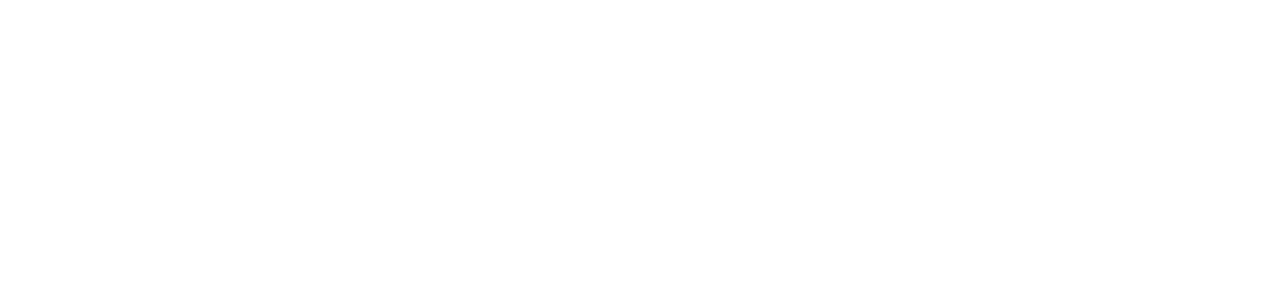
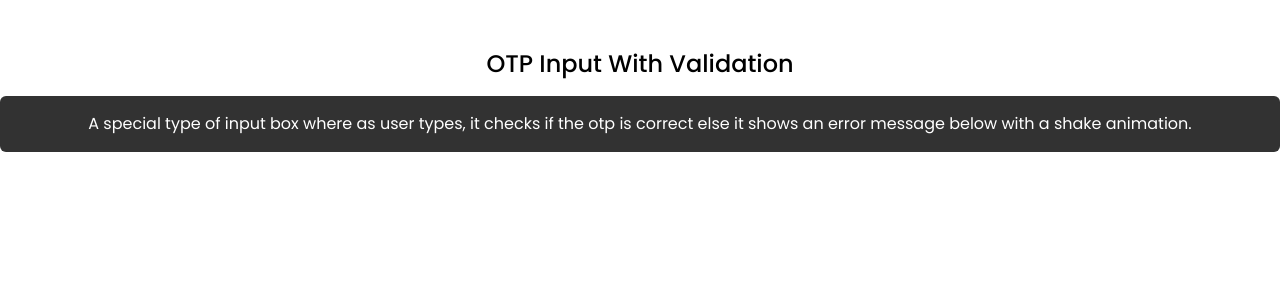
Before and after one commit to Vijay-948/forntend-ui, a React (Create React App) app: page /pin in a window 1280 px wide. Before the commit this address had no page. Shown: the top 300 px of the page. Built offline with nearby package versions, Linux system fonts and the light colour scheme.

Commit message:
otp-verify

```diff
--- a/src/App.tsx
+++ b/src/App.tsx
@@ -24,6 +24,7 @@ import Products from "./Components/Products";
 import Faq from "./Components/Faq";
 import Home from "./Components/Home";
 import About from "./Components/About";
+import EmailVerificationCode from "./Authentication/EmailVerificationCode";
 
 const isAuthenticated = () => {
   const token = localStorage.getItem("token");
@@ -76,6 +77,8 @@ function App() {
           <Route path="/product/productName" Component={Products} />
           <Route path="/faq" element={<Faq/>} />
           <Route path="/aboutus" element={<About/>} />
+          <Route path='/pin' element={<EmailVerificationCode/>} />
+
         </Routes>
       </BrowserRouter>
     </>
--- /dev/null
+++ b/src/Authentication/EmailVerificationCode.tsx
@@ -0,0 +1,62 @@
+import React, { useRef, useEffect, useState } from 'react';
+
+const correctOTP = "123456" // validate from your server
+
+function OtpInputWithValidation() {
+//   const [otp, setOtp] = useState(new Array(numberOfDigits).fill(""));
+//   const [otpError, setOtpError] = useState(null);
+//   const otpBoxReference = useRef([]);
+
+//   function handleChange(value, index) {
+//     let newArr = [...otp];
+//     newArr[index] = value;
+//     setOtp(newArr);
+
+//     if(value && index < numberOfDigits-1){
+//       otpBoxReference.current[index + 1].focus()
+//     }
+//   }
+
+//   function handleBackspaceAndEnter(e, index) {
+//     if(e.key === "Backspace" && !e.target.value && index > 0){
+//       otpBoxReference.current[index - 1].focus()
+//     }
+//     if(e.key === "Enter" && e.target.value && index < numberOfDigits-1){
+//       otpBoxReference.current[index + 1].focus()
+//     }
+//   }
+
+//   useEffect(() => {
+//     if(otp.join("") !== "" && otp.join("") !== correctOTP){
+//       setOtpError("❌ Wrong OTP Please Check Again")
+//     }else{
+//       setOtpError(null)
+//     }
+//    }, [otp]);
+
+  return (
+    <article className="w-full">
+      <p className="text-2xl font-medium text-black-500 mt-12 text-center">OTP Input With Validation</p>
+      <p className="text-base text-white mt-4 bg-[#323232] p-4 rounded-md text-center">A special type of input box where as user types, it checks if the otp is correct else it shows an error message below with a shake animation.</p>
+
+      <p className="text-base text-white mt-6 mb-4">One Time Password (OTP)</p>
+
+     <div className='flex items-center gap-4'>
+      {/* {otp.map((digit, index)=>(
+        <input key={index} value={digit} maxLength={1}
+        onChange={(e)=> handleChange(e.target.value, index)}
+        onKeyUp={(e)=> handleBackspaceAndEnter(e, index)}
+        ref={(reference) => (otpBoxReference.current[index] = reference)}
+        className={`border w-20 h-auto text-white p-3 rounded-md block bg-black focus:border-2 focus:outline-none appearance-none`}
+        />
+      ))} */}
+
+     </div>
+
+
+      {/* <p className={`text-lg text-white mt-4 ${otpError ? 'error-show' : ''}`}>{otpError}</p> */}
+    </article>
+  );
+}
+
+export default OtpInputWithValidation;
```
